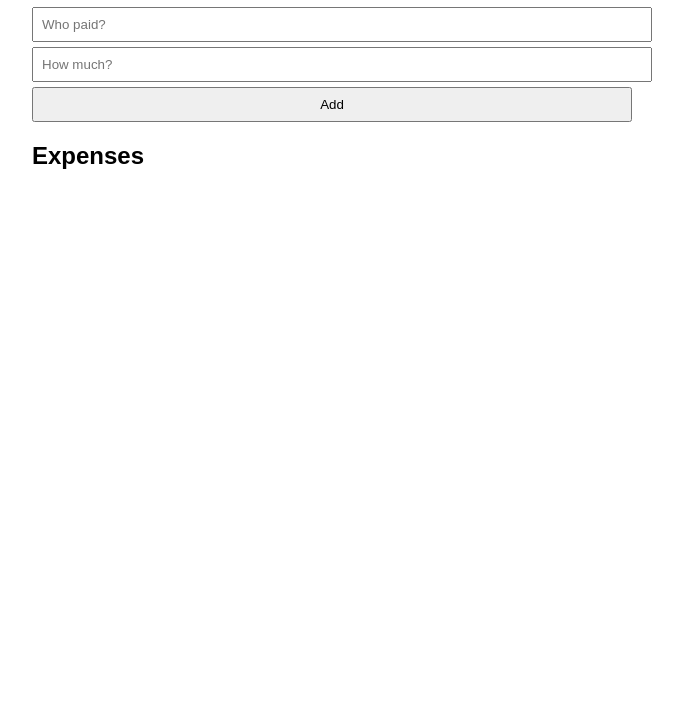
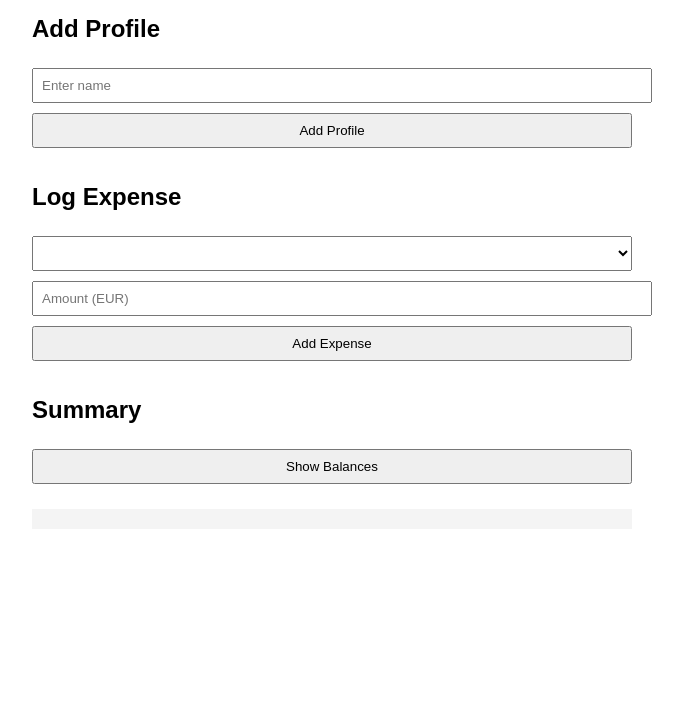
Before and after one commit to grtrrrrr/expense-splitter, a plain HTML site: page index.html in a window 1280 px wide. Shown: the part 93-800 px from the top of the page, without its empty margins (308-991 px from the left). Drawn offline with Linux system fonts and the light colour scheme.

Commit message:
index.html
Updated, more features added

```diff
--- a/index.html
+++ b/index.html
@@ -1,39 +1,94 @@
 <!DOCTYPE html>
-<html>
+<html lang="en">
 <head>
+  <meta charset="UTF-8">
+  <meta name="viewport" content="width=device-width, initial-scale=1.0">
   <title>Expense Splitter</title>
   <style>
-    body { font-family: sans-serif; padding: 20px; max-width: 600px; margin: auto; }
-    input, button { margin-top: 5px; display: block; width: 100%; padding: 8px; }
+    body { font-family: Arial, sans-serif; padding: 20px; max-width: 600px; margin: auto; }
+    h2 { margin-top: 30px; }
+    input, select, button { margin: 5px 0; padding: 8px; width: 100%; }
+    .summary { background-color: #f4f4f4; padding: 10px; margin-top: 20px; }
   </style>
 </head>
 <body>
-  <h1>Simple Splitwise</h1>
-  <input id="name" placeholder="Who paid?" />
-  <input id="amount" placeholder="How much?" type="number" />
-  <button onclick="addExpense()">Add</button>
+  <h1>Expense Splitter</h1>
 
-  <h2>Expenses</h2>
-  <ul id="list"></ul>
+  <h2>Add Profile</h2>
+  <input type="text" id="nameInput" placeholder="Enter name">
+  <button onclick="addProfile()">Add Profile</button>
+
+  <h2>Log Expense</h2>
+  <select id="payerSelect"></select>
+  <input type="number" id="amountInput" placeholder="Amount (EUR)">
+  <button onclick="logExpense()">Add Expense</button>
+
+  <h2>Summary</h2>
+  <button onclick="showSummary()">Show Balances</button>
+  <div class="summary" id="summary"></div>
 
   <script>
+    const profiles = [];
     const expenses = [];
-    function addExpense() {
-      const name = document.getElementById('name').value;
-      const amount = parseFloat(document.getElementById('amount').value);
-      if (name && amount) {
-        expenses.push({ name, amount });
-        updateList();
+
+    function addProfile() {
+      const name = document.getElementById('nameInput').value.trim();
+      if (name && !profiles.includes(name)) {
+        profiles.push(name);
+        const option = document.createElement('option');
+        option.value = name;
+        option.textContent = name;
+        document.getElementById('payerSelect').appendChild(option);
+        document.getElementById('nameInput').value = '';
       }
     }
-    function updateList() {
-      const list = document.getElementById('list');
-      list.innerHTML = "";
-      expenses.forEach((e, i) => {
-        const li = document.createElement("li");
-        li.textContent = `${e.name} paid €${e.amount.toFixed(2)}`;
-        list.appendChild(li);
+
+    function logExpense() {
+      const payer = document.getElementById('payerSelect').value;
+      const amount = parseFloat(document.getElementById('amountInput').value);
+      if (payer && !isNaN(amount) && amount > 0) {
+        expenses.push({ payer, amount });
+        document.getElementById('amountInput').value = '';
+      }
+    }
+
+    function showSummary() {
+      const totals = {};
+      profiles.forEach(p => totals[p] = 0);
+      let totalSpend = 0;
+
+      expenses.forEach(({ payer, amount }) => {
+        totals[payer] += amount;
+        totalSpend += amount;
       });
+
+      const perPerson = totalSpend / profiles.length;
+      const balances = {};
+      profiles.forEach(p => balances[p] = totals[p] - perPerson);
+
+      const summaryDiv = document.getElementById('summary');
+      summaryDiv.innerHTML = `<strong>Total Spend:</strong> €${totalSpend.toFixed(2)}<br><br>`;
+      profiles.forEach(p => {
+        summaryDiv.innerHTML += `${p} paid €${totals[p].toFixed(2)}, balance: <strong>€${balances[p].toFixed(2)}</strong><br>`;
+      });
+
+      summaryDiv.innerHTML += '<br><strong>Who owes whom:</strong><br>';
+      const creditors = profiles.filter(p => balances[p] > 0);
+      const debtors = profiles.filter(p => balances[p] < 0);
+
+      for (let debtor of debtors) {
+        let owed = -balances[debtor];
+        for (let creditor of creditors) {
+          if (balances[creditor] === 0) continue;
+          const amount = Math.min(owed, balances[creditor]);
+          if (amount > 0) {
+            summaryDiv.innerHTML += `${debtor} owes ${creditor} €${amount.toFixed(2)}<br>`;
+            balances[debtor] += amount;
+            balances[creditor] -= amount;
+            owed -= amount;
+          }
+        }
+      }
     }
   </script>
 </body>
```
